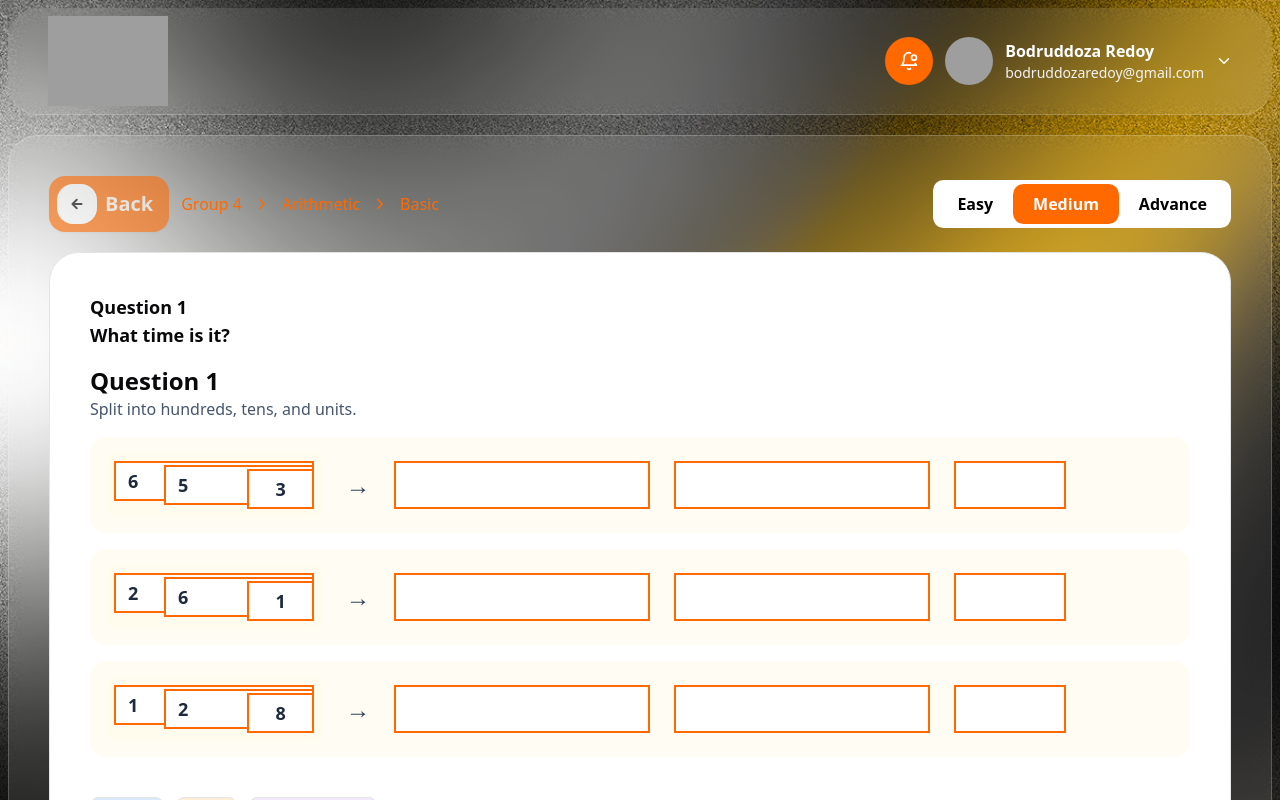
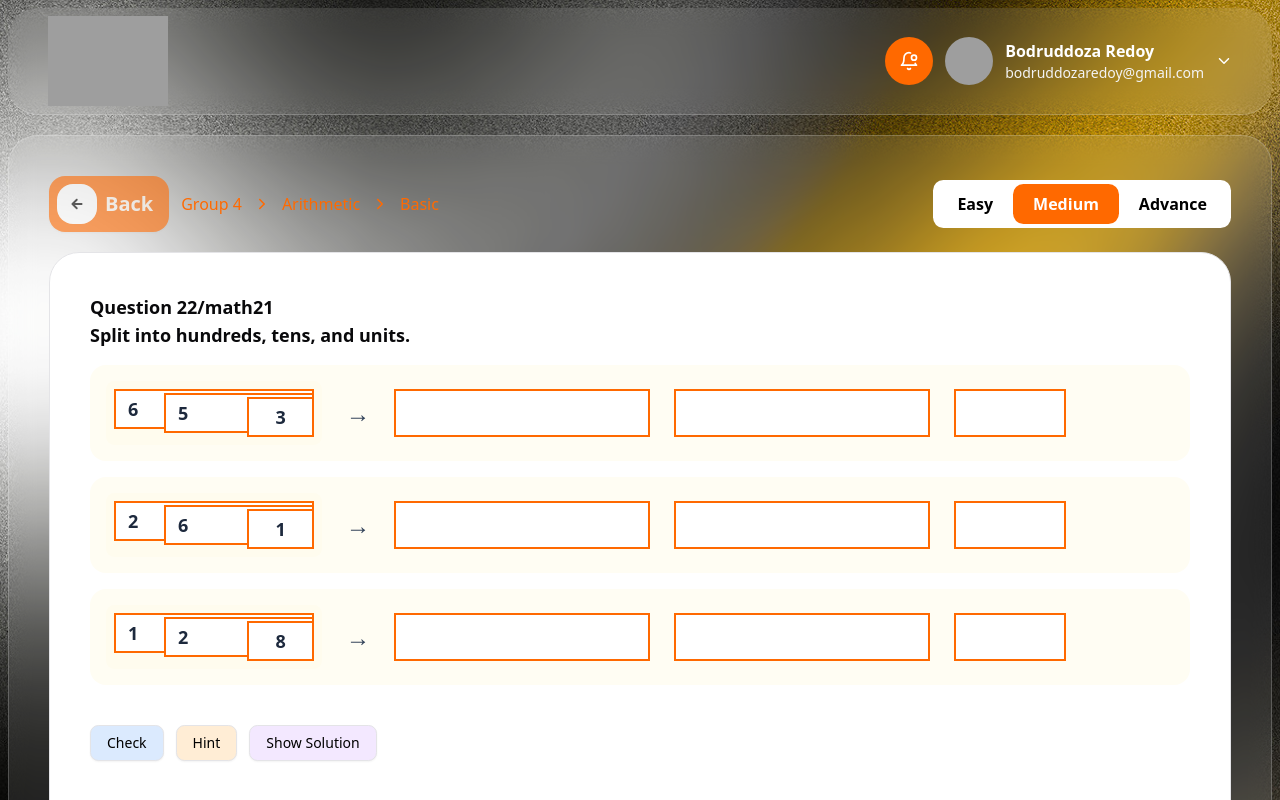
Before and after one commit to juyel66/Eduloop-quize-Application, a React (Vite) app: page /arithmetic in a window 1280 px wide. Shown: the top 800 px of the page. Built offline with nearby package versions, Linux system fonts and the light colour scheme; grey boxes are pictures that could not be loaded.

Commit message:
Update: Arithmeticpage design

```diff
--- a/src/pages/Arithmetic/ArithmeticPage.tsx
+++ b/src/pages/Arithmetic/ArithmeticPage.tsx
@@ -60,7 +60,7 @@ export default function ArithmeticPage() {
             <div key={q.id} className="p-10 rounded-[30px] w-full h-full border flex flex-col bg-white">
                 {/* Question text */}
                 <div className="mb-4 text-lg font-semibold">
-                    <h1 className="font-bold">Question {question + 1}</h1>
+                    <h1 className="font-bold">Question {q.id}/{q.type}</h1>
                     <p>{q.metadata.question}</p>
                 </div>
 
--- a/src/pages/Arithmetic/components/ArrTypeEighteen.tsx
+++ b/src/pages/Arithmetic/components/ArrTypeEighteen.tsx
@@ -64,18 +64,18 @@ function SplitInput({
 /* ---- Page ---- */
 type Row = { id: number; digits: [number, number, number] };
 
-const rows: Row[] = [
-  { id: 1, digits: [6, 5, 3] },
-  { id: 2, digits: [2, 6, 1] },
-  { id: 3, digits: [1, 2, 8] },
-];
+// const rows: Row[] = [
+//   { id: 1, digits: [6, 5, 3] },
+//   { id: 2, digits: [2, 6, 1] },
+//   { id: 3, digits: [1, 2, 8] },
+// ];
 
 const toExpected = ([h, t, u]: [number, number, number]) =>
   [h * 100, t * 10, u] as [number, number, number];
 
 type Status = "idle" | "match" | "wrong";
 
-export default function ArrTypeEightteen() {
+export default function ArrTypeEighteen({data:rows, hint}:any) {
   type State = {
     val: [string, string, string];
     bad: [boolean, boolean, boolean];
@@ -143,11 +143,11 @@ export default function ArrTypeEightteen() {
       }
       return next;
     });
-    setStatus("match");
+    // setStatus("match");
   };
 
-  const hint =
-    "Write each number as hundreds, tens, and ones: e.g., 653 → 600, 50, 3.";
+  // const hint =
+  //   "Write each number as hundreds, tens, and ones: e.g., 653 → 600, 50, 3.";
 
   /* ---- Summary object for <Check /> ---- */
   interface Summary {
@@ -177,8 +177,8 @@ export default function ArrTypeEightteen() {
   return (
     <div className="">
       {/* header */}
-      <h2 className="text-2xl font-bold">Question 1</h2>
-      <p className="mb-4 text-slate-600">Split into hundreds, tens, and units.</p>
+      {/* <h2 className="text-2xl font-bold">Question 1</h2>
+      <p className="mb-4 text-slate-600">Split into hundreds, tens, and units.</p> */}
 
       <div className="space-y-4">
         {rows.map((r) => {
--- a/src/pages/Arithmetic/components/ArrTypeFourteen.tsx
+++ b/src/pages/Arithmetic/components/ArrTypeFourteen.tsx
@@ -11,7 +11,7 @@ import { useState } from "react";
  * You can pass it as a prop, read from URL/search, etc.
  * Default is 1 below; change as you like.
  * ───────────────────────────────────────────────────────── */
-export default function ArrTypeFourteen({ method = 1 }: { method?: 1 | 2 }) {
+export default function ArrTypeFourteen({data:groupedQuestions, method }: {data:any, method?: 1 | 2 }) {
   return method === 1 ? <ArrTypeFourteenV1 /> : <ArrTypeFourteenV2 />;
 }
 
@@ -21,32 +21,32 @@ export default function ArrTypeFourteen({ method = 1 }: { method?: 1 | 2 }) {
  * ───────────────────────────────────────────────────────── */
 type Question = { left: number; operator: "+" | "-"; right: number; answer: number };
 
-const groupedQuestions: Question[][] = [
-  [
-    { left: 9, operator: "+", right: 4, answer: 13 },
-    { left: 3, operator: "+", right: 5, answer: 8 },
-    { left: 10, operator: "-", right: 8, answer: 2 },
-    { left: 8, operator: "-", right: 5, answer: 3 },
-  ],
-  [
-    { left: 5, operator: "+", right: 4, answer: 9 },
-    { left: 3, operator: "+", right: 5, answer: 8 },
-    { left: 10, operator: "-", right: 8, answer: 2 },
-    { left: 8, operator: "-", right: 5, answer: 3 },
-  ],
-  [
-    { left: 5, operator: "+", right: 4, answer: 9 },
-    { left: 3, operator: "+", right: 5, answer: 8 },
-    { left: 10, operator: "-", right: 8, answer: 2 },
-    { left: 8, operator: "-", right: 5, answer: 3 },
-  ],
-  [
-    { left: 5, operator: "+", right: 4, answer: 9 },
-    { left: 3, operator: "+", right: 5, answer: 8 },
-    { left: 10, operator: "-", right: 8, answer: 2 },
-    { left: 8, operator: "-", right: 5, answer: 3 },
-  ],
-];
+// const groupedQuestions: Question[][] = [
+//   [
+//     { left: 9, operator: "+", right: 4, answer: 13 },
+//     { left: 3, operator: "+", right: 5, answer: 8 },
+//     { left: 10, operator: "-", right: 8, answer: 2 },
+//     { left: 8, operator: "-", right: 5, answer: 3 },
+//   ],
+//   [
+//     { left: 5, operator: "+", right: 4, answer: 9 },
+//     { left: 3, operator: "+", right: 5, answer: 8 },
+//     { left: 10, operator: "-", right: 8, answer: 2 },
+//     { left: 8, operator: "-", right: 5, answer: 3 },
+//   ],
+//   [
+//     { left: 5, operator: "+", right: 4, answer: 9 },
+//     { left: 3, operator: "+", right: 5, answer: 8 },
+//     { left: 10, operator: "-", right: 8, answer: 2 },
+//     { left: 8, operator: "-", right: 5, answer: 3 },
+//   ],
+//   [
+//     { left: 5, operator: "+", right: 4, answer: 9 },
+//     { left: 3, operator: "+", right: 5, answer: 8 },
+//     { left: 10, operator: "-", right: 8, answer: 2 },
+//     { left: 8, operator: "-", right: 5, answer: 3 },
+//   ],
+// ];
 
 const hintV1 = "Try to add the numbers step by step.";
 
--- a/src/pages/Arithmetic/components/ArrTypeSixteen.tsx
+++ b/src/pages/Arithmetic/components/ArrTypeSixteen.tsx
@@ -12,7 +12,7 @@ const problemsJSON = [
   { id: 6, question: "6 + 6 + 4 =", answer: 16, type: "addition" },
 ];
 
-const ArrTypeSixteen = () => {
+const ArrTypeSixteen = ({data:problemsJSON, hint}:any) => {
   const [problems] = useState(problemsJSON);
   const [userAnswers, setUserAnswers] = useState(Array(problems.length).fill(NaN));
   const [validation, setValidation] = useState(Array(problems.length).fill(null));
@@ -110,7 +110,7 @@ const ArrTypeSixteen = () => {
         handleShowHint={handleShowHint}
       />
       {showHint && (
-        <Hint hint="First, count the objects in the first group. Then, add the objects from the second and third groups to get the total number." />
+        <Hint hint={hint} />
       )}
       <Check summary={summary} />
     </>
--- a/src/pages/Arithmetic/components/Questions.ts
+++ b/src/pages/Arithmetic/components/Questions.ts
@@ -9,22 +9,13 @@ export const QUESTIONS_DATA: any[] = [
     category: "Basic",
     level: "Medium",
     metadata: {
-      question: "What time is it?",
+      question: "Split into hundreds, tens, and units.",
       data: [
-        {
-          id: 1,
-          boxTime: { hour: 4, minute: 0 }, // Fixed box time
-          difference: 8, // 8 hours later
-          correct: { hour: 12, minute: 0 }, // User must set 12 o'clock
-        },
-        {
-          id: 2,
-          boxTime: { hour: 4, minute: 0 }, // Fixed box time
-          difference: 8, // 8 hours later
-          correct: { hour: 12, minute: 0 }, // User must set 12 o'clock
-        },
+        { id: 1, digits: [6, 5, 3] },
+        { id: 2, digits: [2, 6, 1] },
+        { id: 3, digits: [1, 2, 8] },
       ],
-      hint: "Count the hours forward from the clock time until you reach the given time.",
+      hint: "Write each number as hundreds, tens, and ones: e.g., 653 → 600, 50, 3.",
     },
   },
   {
@@ -63,20 +54,14 @@ export const QUESTIONS_DATA: any[] = [
     metadata: {
       question: "What time is it?",
       data: [
-        {
-          id: 1,
-          boxTime: { hour: 4, minute: 0 }, // Fixed box time
-          difference: 8, // 8 hours later
-          correct: { hour: 12, minute: 0 }, // User must set 12 o'clock
-        },
-        {
-          id: 2,
-          boxTime: { hour: 4, minute: 0 }, // Fixed box time
-          difference: 8, // 8 hours later
-          correct: { hour: 12, minute: 0 }, // User must set 12 o'clock
-        },
+        { id: 1, question: "3 + 7 + 2 =", answer: 12, type: "addition" },
+        { id: 2, question: "1 + 5 + 9 =", answer: 15, type: "addition" },
+        { id: 3, question: "4 + 3 + 6 =", answer: 13, type: "addition" },
+        { id: 4, question: "5 + 5 + 4 =", answer: 14, type: "addition" },
+        { id: 5, question: "8 + 3 + 2 =", answer: 13, type: "addition" },
+        { id: 6, question: "6 + 6 + 4 =", answer: 16, type: "addition" },
       ],
-      hint: "Count the hours forward from the clock time until you reach the given time.",
+      hint: "First, count the objects in the first group. Then, add the objects from the second and third groups to get the total number.",
     },
   },
   {
@@ -115,20 +100,12 @@ export const QUESTIONS_DATA: any[] = [
     metadata: {
       question: "What time is it?",
       data: [
-        {
-          id: 1,
-          boxTime: { hour: 4, minute: 0 }, // Fixed box time
-          difference: 8, // 8 hours later
-          correct: { hour: 12, minute: 0 }, // User must set 12 o'clock
-        },
-        {
-          id: 2,
-          boxTime: { hour: 4, minute: 0 }, // Fixed box time
-          difference: 8, // 8 hours later
-          correct: { hour: 12, minute: 0 }, // User must set 12 o'clock
-        },
+        { left: 13, op: "+", rows: 4 },
+        { left: 15, op: "+", rows: 4 },
+        { left: 19, op: "-", rows: 4 },
+        { left: 18, op: "-", rows: 4 },
       ],
-      hint: "Count the hours forward from the clock time until you reach the given time.",
+      hint: "Try to add or subtract the numbers step by step.",
     },
   },
   {
@@ -140,21 +117,34 @@ export const QUESTIONS_DATA: any[] = [
     level: "Medium",
     metadata: {
       question: "What time is it?",
+      method: 1,
       data: [
-        {
-          id: 1,
-          boxTime: { hour: 4, minute: 0 }, // Fixed box time
-          difference: 8, // 8 hours later
-          correct: { hour: 12, minute: 0 }, // User must set 12 o'clock
-        },
-        {
-          id: 2,
-          boxTime: { hour: 4, minute: 0 }, // Fixed box time
-          difference: 8, // 8 hours later
-          correct: { hour: 12, minute: 0 }, // User must set 12 o'clock
-        },
+        [
+          { left: 9, operator: "+", right: 4, answer: 13 },
+          { left: 3, operator: "+", right: 5, answer: 8 },
+          { left: 10, operator: "-", right: 8, answer: 2 },
+          { left: 8, operator: "-", right: 5, answer: 3 },
+        ],
+        [
+          { left: 5, operator: "+", right: 4, answer: 9 },
+          { left: 3, operator: "+", right: 5, answer: 8 },
+          { left: 10, operator: "-", right: 8, answer: 2 },
+          { left: 8, operator: "-", right: 5, answer: 3 },
+        ],
+        [
+          { left: 5, operator: "+", right: 4, answer: 9 },
+          { left: 3, operator: "+", right: 5, answer: 8 },
+          { left: 10, operator: "-", right: 8, answer: 2 },
+          { left: 8, operator: "-", right: 5, answer: 3 },
+        ],
+        [
+          { left: 5, operator: "+", right: 4, answer: 9 },
+          { left: 3, operator: "+", right: 5, answer: 8 },
+          { left: 10, operator: "-", right: 8, answer: 2 },
+          { left: 8, operator: "-", right: 5, answer: 3 },
+        ],
       ],
-      hint: "Count the hours forward from the clock time until you reach the given time.",
+      hint: "Try to add the numbers step by step.",
     },
   },
   {
```
